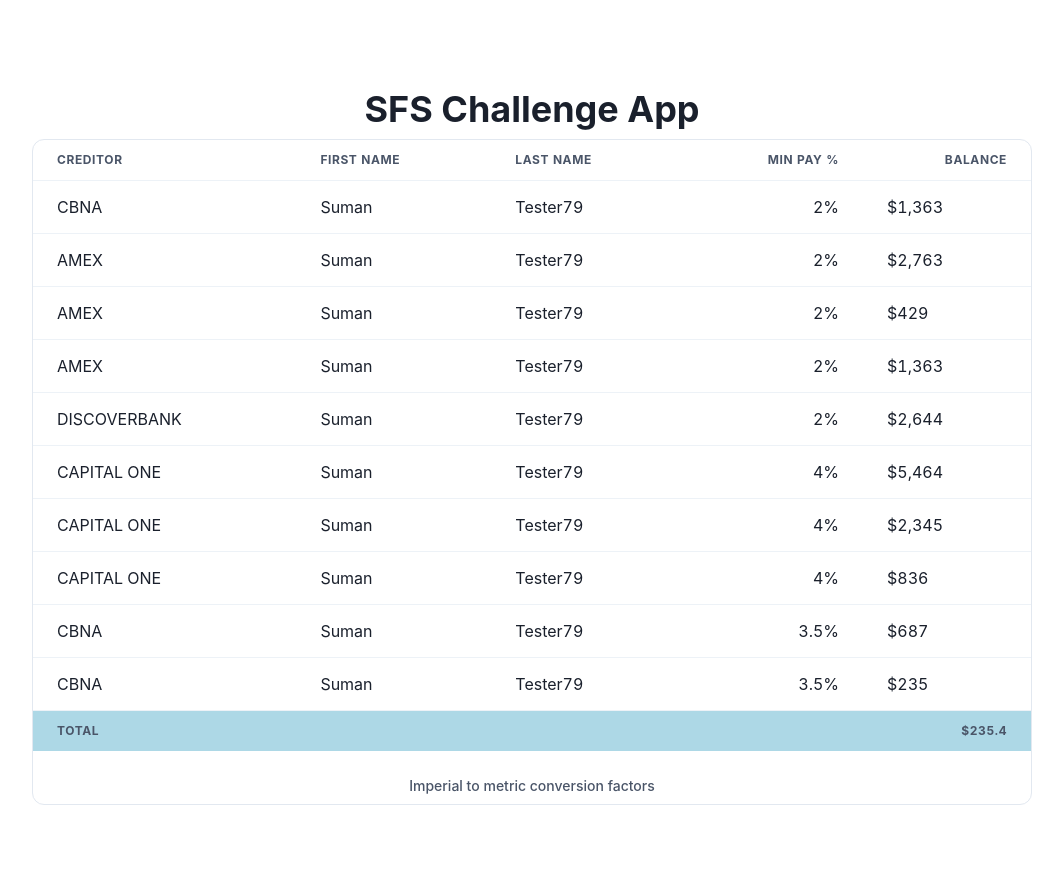
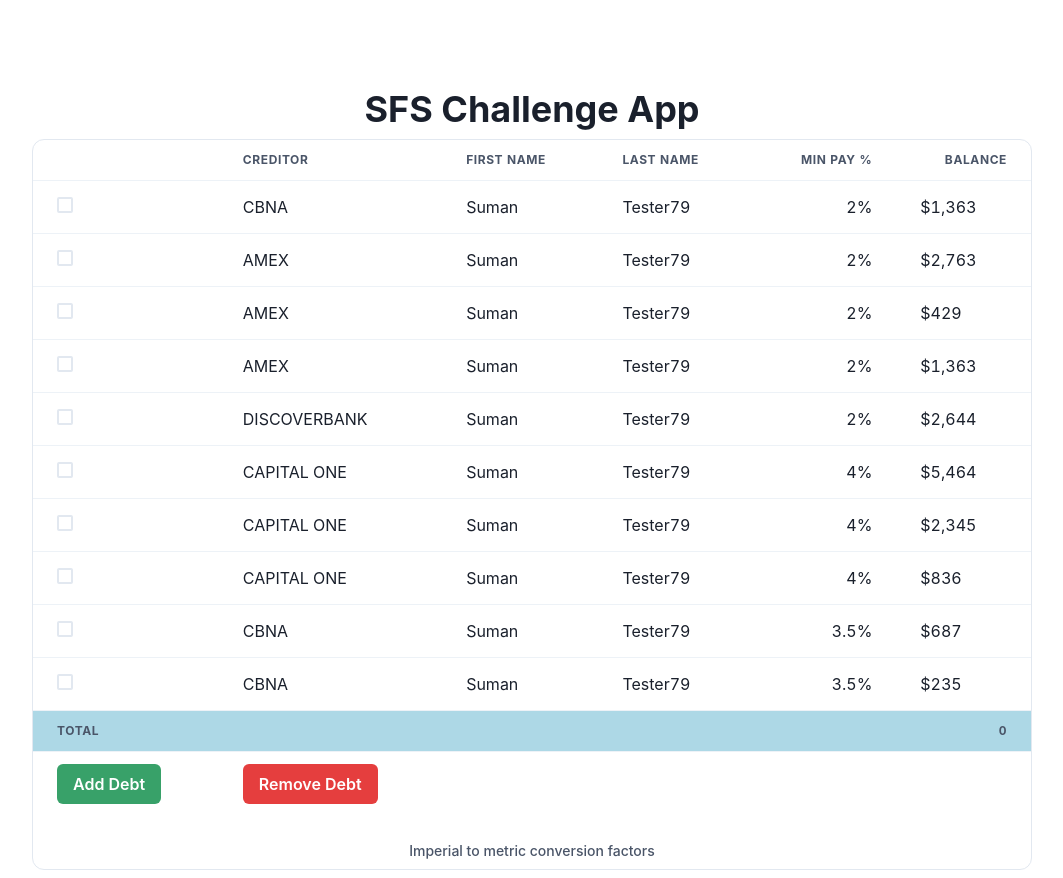
Before and after one commit to scullabyte/sfs_challenge, a Next.js app: page / in a window 1280 px wide. Shown: the whole page, without its empty margins (108-1171 px from the left). Before the commit the page ends 813 px from the top, so only its background shows below. Built offline with nearby package versions, Linux system fonts and the light colour scheme.

Commit message:
feat: Adds checkbox/total functionality

```diff
--- a/pages/index.tsx
+++ b/pages/index.tsx
@@ -1,9 +1,40 @@
 import Head from 'next/head'
 import CurrencyFormat from 'react-currency-format';
-import { Center, Container, Heading, Spacer, Table, TableCaption, TableContainer, Tbody, Td, Tfoot, Th, Thead, Tr, VStack } from '@chakra-ui/react'
+import { Button, Center, Checkbox, Container, Heading, Spacer, Table, TableCaption, TableContainer, Tbody, Td, Tfoot, Th, Thead, Tr, VStack } from '@chakra-ui/react'
 import jsonData from '../data.json';
+import { useState } from 'react';
+
+export type JSONData = (typeof jsonData[number] & { isChecked: boolean })[];
+
+const checkedData = (jsonData as JSONData).map((data)=>{
+  return {...data, isChecked: false};
+})
 
 export default function Home() {
+  const [data, setData] = useState(checkedData)
+  const [rowsAdded, setRowsAdded] = useState(0)
+  const addDebt = () => {
+    const newRow = Object.assign({}, data[0])
+    newRow.id = data.length + rowsAdded + 1;
+    setRowsAdded(rowsAdded + 1)
+    setData([...data, newRow])
+  }
+  const removeDebt = () => {
+    setData(data.filter((_, index) => index < data.length - 1))
+  }
+  const checkRow = (row: JSONData[number]) => {
+    // row.isChecked = !row.isChecked
+    const newData = data.map((_row)=>{
+      if(_row.id===row.id){
+        _row.isChecked = !row.isChecked
+      }
+      return _row
+    })
+    setData(newData)
+  }
+  const totalValue = data.map((row)=>{
+    return row.isChecked ? row.balance : 0
+  }).reduce((b, a) => b + a, 0)
   return (
     <>
       <Head>
@@ -21,6 +52,7 @@
               <TableCaption>Imperial to metric conversion factors</TableCaption>
               <Thead>
                 <Tr>
+                  <Th></Th>
                   <Th>Creditor</Th>
                   <Th>First Name</Th>
                   <Th>Last Name</Th>
@@ -29,8 +61,15 @@
                 </Tr>
               </Thead>
               <Tbody>
-                {jsonData && jsonData.map((row) => {
+                {data && data.map((row) => {
                   return (<Tr key={`row_${row.id}`}>
+                    <Td><Checkbox
+
+                    isChecked={row.isChecked || false}
+                    // isIndeterminate={isIndeterminate}
+                    onChange={(e) => checkRow(row)}
+                    >
+                    </Checkbox></Td>
                     <Td>{row.creditorName}</Td>
                     <Td>{row.firstName}</Td>
                     <Td>{row.lastName}</Td>
@@ -48,7 +87,12 @@
                   <Th />
                   <Th />
                   <Th />
-                  <Th isNumeric>$235.4</Th>
+                  <Th />
+                  <Th data-testid="total-value" isNumeric>{totalValue}</Th>
+                </Tr>
+                <Tr>
+                  <Th><Button onClick={addDebt} data-testid="add-debt" colorScheme="green">Add Debt</Button></Th>
+                  <Th><Button onClick={removeDebt} data-testid="remove-debt" colorScheme="red">Remove Debt</Button></Th>
                 </Tr>
               </Tfoot>
             </Table>
```
Also changed, not shown: 1 other file (tests, documents, lock files or other folders).
